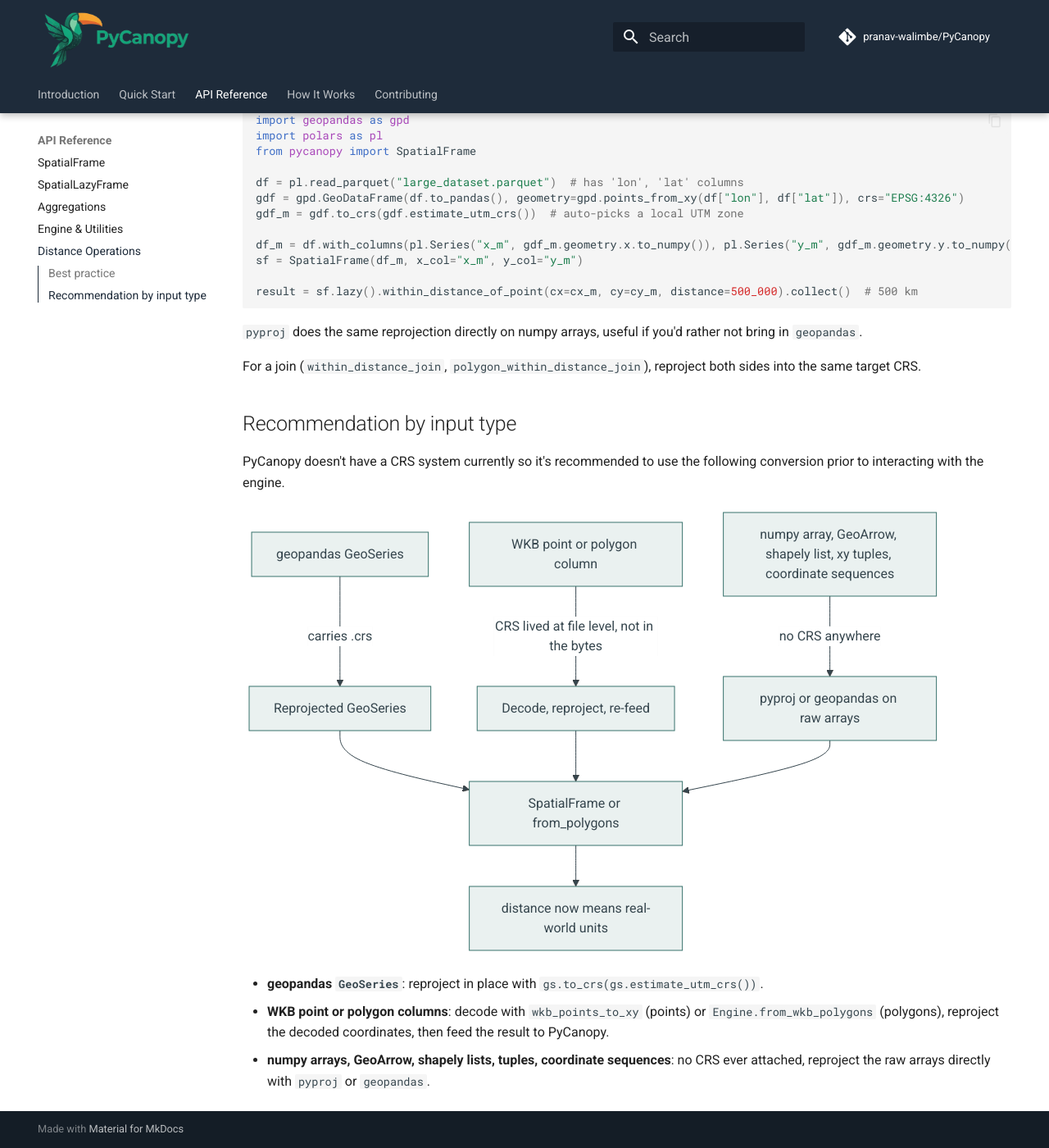
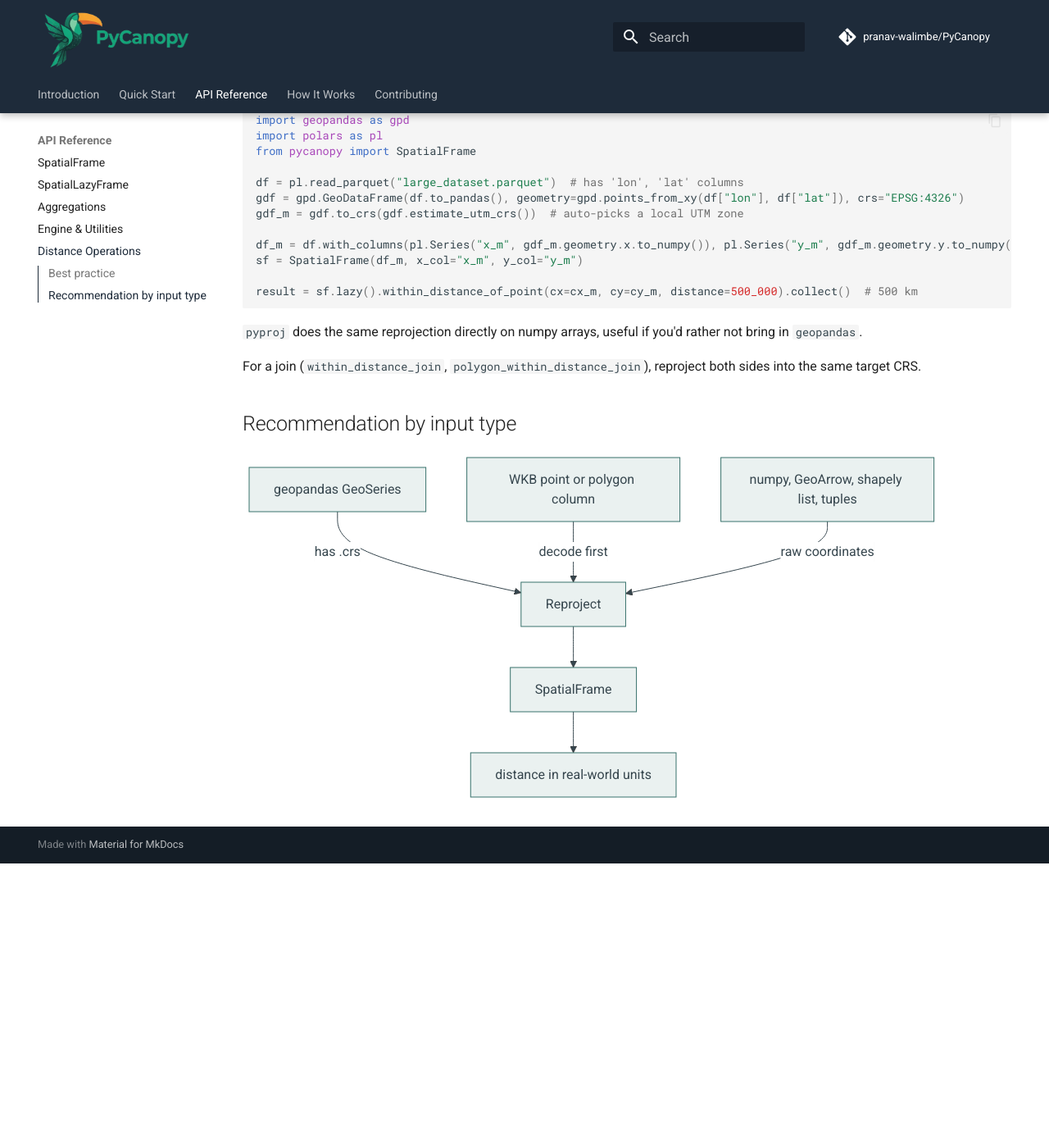
Before and after one commit to pranav-walimbe/PyCanopy, an MkDocs documentation site: the page built from docs/api/distance-operations.md, in a window 1280 px wide and 1400 px high, scrolled down 378 px. Shown: the whole window at 82% size. Built offline with MkDocs 1.6.1 and Material for MkDocs 9.7.7, drawn with Linux system fonts in a browser that asks for light colours; comment, search, counter and statistics services are not loaded; after the commit the page ends 1431 px from its top, so only the background shows below that.

Commit message:
refine docs

````diff
--- a/docs/api/distance-operations.md
+++ b/docs/api/distance-operations.md
@@ -27,19 +27,11 @@ For a join (`within_distance_join`, `polygon_within_distance_join`), reproject b
 
 ## Recommendation by input type
 
-PyCanopy doesn't have a CRS system currently so it's recommended to use the following conversion prior to interacting with the engine.
-
 ```mermaid
 flowchart TD
-    A[geopandas GeoSeries] -->|carries .crs| D[Reprojected GeoSeries]
-    B[WKB point or polygon column] -->|CRS lived at file level, not in the bytes| E[Decode, reproject, re-feed]
-    C[numpy array, GeoArrow, shapely list, xy tuples, coordinate sequences] -->|no CRS anywhere| F[pyproj or geopandas on raw arrays]
-    D --> G[SpatialFrame or from_polygons]
-    E --> G
-    F --> G
-    G --> H[distance now means real-world units]
+    A[geopandas GeoSeries] -->|has .crs| R[Reproject]
+    B[WKB point or polygon column] -->|decode first| R
+    C[numpy, GeoArrow, shapely list, tuples] -->|raw coordinates| R
+    R --> S[SpatialFrame]
+    S --> D[distance in real-world units]
 ```
-
-- **geopandas `GeoSeries`**: reproject in place with `gs.to_crs(gs.estimate_utm_crs())`.
-- **WKB point or polygon columns**: decode with `wkb_points_to_xy` (points) or `Engine.from_wkb_polygons` (polygons), reproject the decoded coordinates, then feed the result to PyCanopy.
-- **numpy arrays, GeoArrow, shapely lists, tuples, coordinate sequences**: no CRS ever attached, reproject the raw arrays directly with `pyproj` or `geopandas`.
````
Also changed, not shown: README.md (+0 -2 lines), docs/contributing.md (+1 -10 lines).
